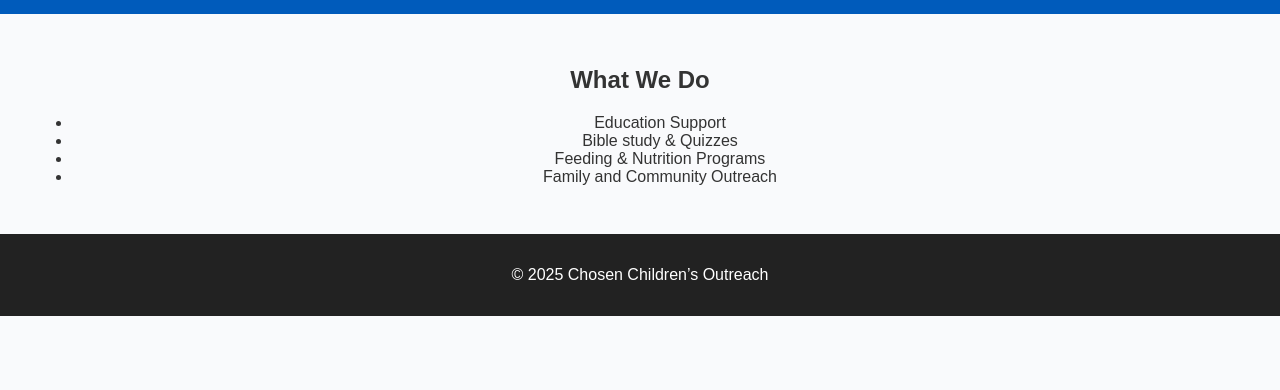
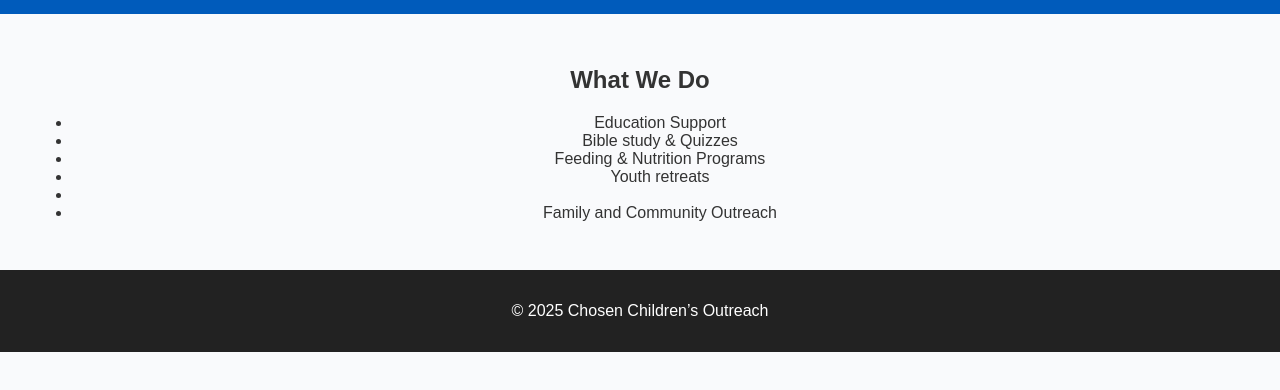
Before and after one commit to balibali-ai/chosen-children-site, a plain HTML site: page programs.html in a window 1280 px wide. Shown: the part 116-506 px from the top of the page. Drawn offline with Linux system fonts and the light colour scheme.

Commit message:
Update programs.html

```diff
--- a/programs.html
+++ b/programs.html
@@ -24,6 +24,7 @@
       <li>Education Support</li>
       <li>Bible study & Quizzes</li>
       <li>Feeding & Nutrition Programs</li>
+      <li>Youth retreats<li>
       <li>Family and Community Outreach</li>
     </ul>
   </main>
```
